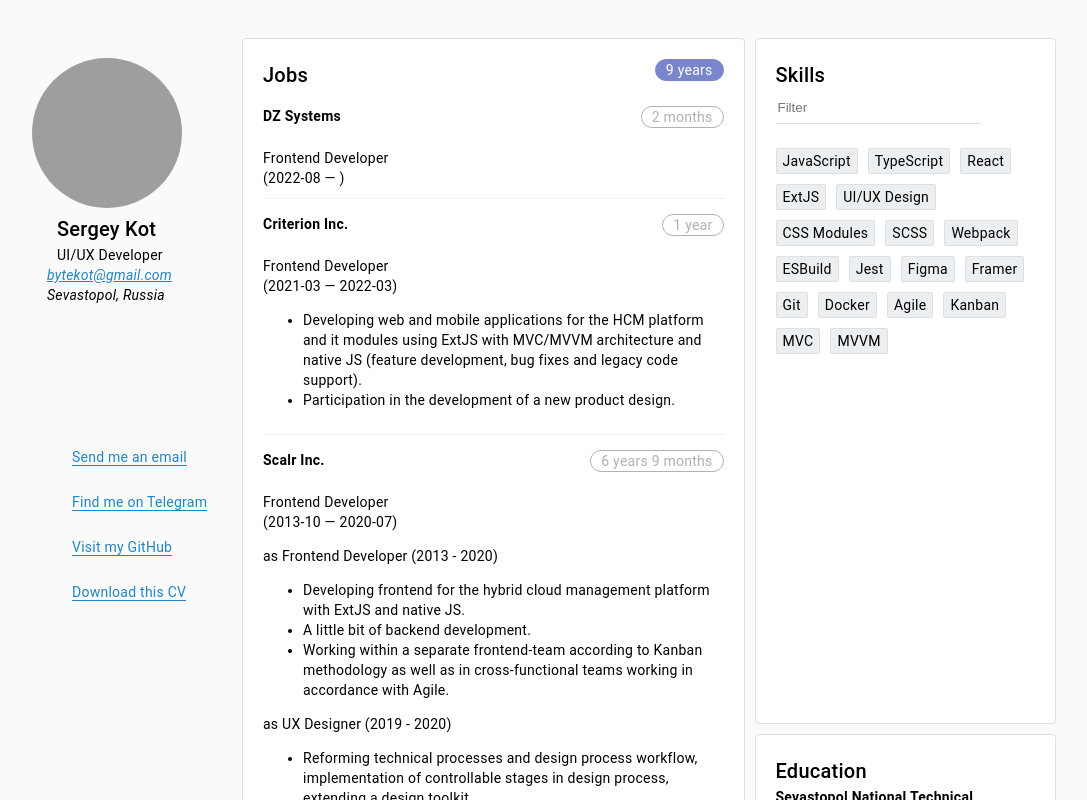
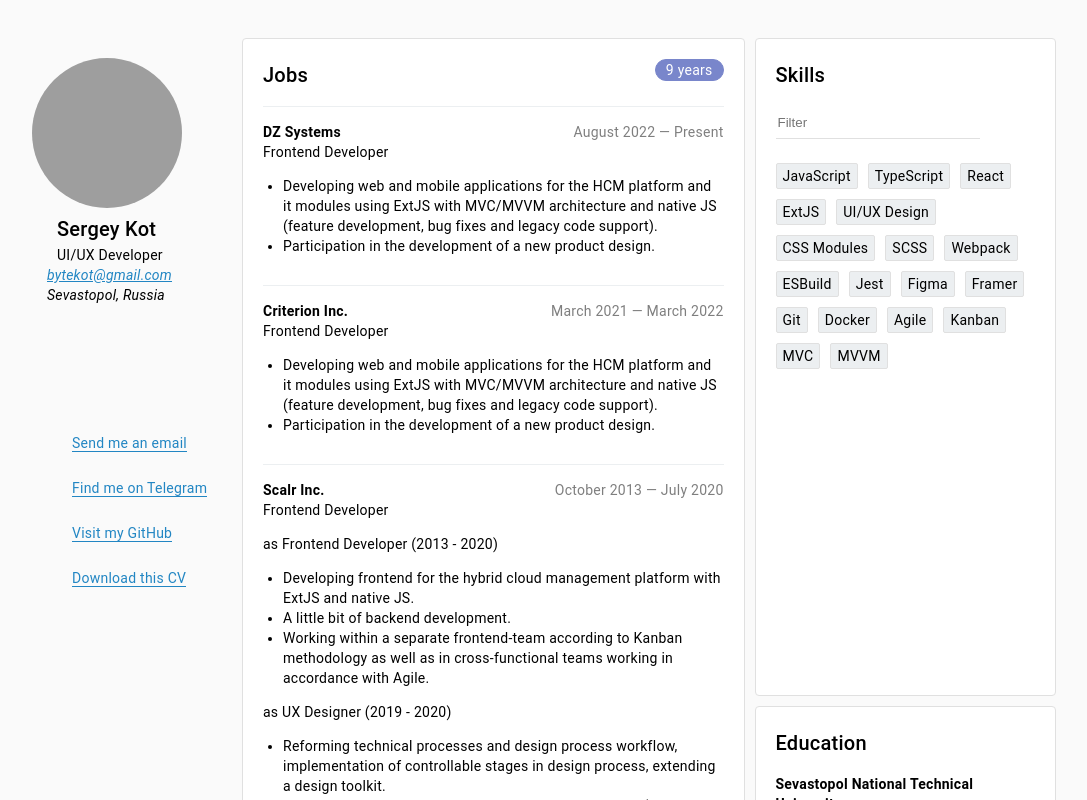
Before and after one commit to bytekot/cv, a React app: page / in a window 1280 px wide. Shown: the top 800 px of the page, without its empty margins (96-1183 px from the left). Built offline with nearby package versions, Linux system fonts and the light colour scheme; grey boxes are pictures that could not be loaded; the HTML template or start-up script is replaced by a standard one.

Commit message:
Jobs section improvements

```diff
--- a/src/components/CV.tsx
+++ b/src/components/CV.tsx
@@ -4,7 +4,6 @@
 import Job from './Job'
 import FilterField from './FilterField'
 import TagList from './TagList'
-import Label from './Label'
 
 import { CSS_PREFIX } from '../constants'
 import { printPage, filterBy, getPeriodText } from '../utils'
@@ -46,7 +45,10 @@
             </article>
 
             <article className={`${CSS_PREFIX}card ${CSS_PREFIX}jobs`}>
-                <header>Jobs<Label>{totalExperience}</Label></header>
+                <header>
+                    <span>Jobs</span>
+                    <div className={`${CSS_PREFIX}label`}>{totalExperience}</div>
+                </header>
                 { jobs.map(jobData =>
                     <Job
                         key={jobData.company}
--- a/src/components/Job.tsx
+++ b/src/components/Job.tsx
@@ -1,22 +1,20 @@
 import React from 'react'
 
 import { CSS_PREFIX } from '../constants'
-import { getPeriodText } from '../utils'
+import { beautifyDate } from '../utils'
 import { JobData } from '../types'
 
-import Label from './Label'
-
 const Job = ({ company, title, startDate, endDate, description }: JobData): JSX.Element =>
-
     <div className={`${CSS_PREFIX}job`} key={company}>
-        <strong>
-            {company}
-            <Label>
-                {getPeriodText(startDate, endDate)}
-            </Label>
-        </strong><br/>
-        <span>{title}</span><br/>
-        ({startDate} — {endDate})
+        <div className={`${CSS_PREFIX}header-job`}>
+            <div>
+                <h4>{company}</h4>
+                <span>{title}</span><br />
+            </div>
+            <div className={`${CSS_PREFIX}job-period`}>
+                <span>{beautifyDate(startDate)} — {endDate ? beautifyDate(endDate) : 'Present'}</span>
+            </div>
+        </div>
         {description.map((paragraph, index) => {
             if (typeof paragraph === 'object') {
                 return <ul key={index}>{paragraph.map((item, index) => <li key={index}>{item}</li>)}</ul>
--- a/src/components/Label.tsx
+++ /dev/null
@@ -1,7 +0,0 @@
-import React from 'react'
-import { CSS_PREFIX } from '../constants'
-
-const Label = ({ children }: { children?: string }): JSX.Element =>
-    <div className={`${CSS_PREFIX}label`}>{children}</div>
-
-export default Label
--- a/src/config.json
+++ b/src/config.json
@@ -43,7 +43,12 @@
             "company": "DZ Systems",
             "title": "Frontend Developer",
             "startDate": "2022-08",
-            "description": []
+            "description": [
+                [
+                    "Developing web and mobile applications for the HCM platform and it modules using ExtJS with MVC/MVVM architecture and native JS (feature development, bug fixes and legacy code support).",
+                    "Participation in the development of a new product design."
+                ]
+            ]
         },
         {
             "company": "Criterion Inc.",
--- a/src/theme.scss
+++ b/src/theme.scss
@@ -84,7 +84,7 @@
     border-radius: 4px;
 
     header {
-        //padding-bottom: 10px;
+        padding-bottom: 15px;
     }
 }
 
@@ -106,21 +106,25 @@
 }
 
 .#{$prefix}job {
-    padding: 15px 0 10px 0;
+    padding: 15px 0 15px 0;
+    border-top: 1px solid $color-2;
 
-    &:not(:last-child) {
-        border-bottom: 1px solid $color-2;
+    .#{$prefix}header-job {
+        display: flex;
+
+        h4 {
+            margin: 0;
+        }
+
+        .#{$prefix}job-period {
+            margin-left: auto;
+            text-align: right;
+            opacity: 0.5;
+        }
     }
 
-    strong {
-        display: flex;
-
-        .#{$prefix}label {
-            opacity: 0.3;
-            background-color: #fff;
-            color: #000;
-            border: 1px solid #000;
-        }
+    ul {
+        padding-left: 20px;
     }
 }
 
--- a/src/utils.ts
+++ b/src/utils.ts
@@ -2,6 +2,16 @@
 
 export const filterBy = (data: string[], key: string): string[] =>
     data.filter(item => item.toLowerCase().includes(key))
+
+export const beautifyDate = (date?: string): string => {
+    const monthNames = [
+        'January', 'February', 'March', 'April', 'May', 'June',
+        'July', 'August', 'September', 'October', 'November', 'December',
+    ]
+    const dateObj = date ? new Date(date) : new Date()
+
+    return `${monthNames[dateObj.getMonth()]} ${dateObj.getFullYear()}`
+}
 
 export const getPeriodText = (startDate: string, endDate?: string): string => {
     const diffMs = (endDate ? new Date(endDate) : new Date()).getTime() - new Date(startDate).getTime()
```
Also changed, not shown: 2 other files (tests, documents, lock files or other folders).
